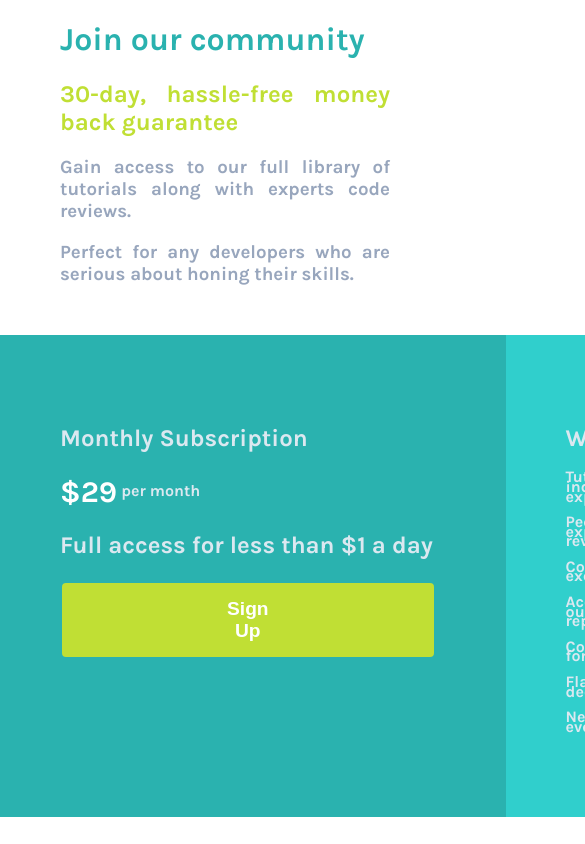
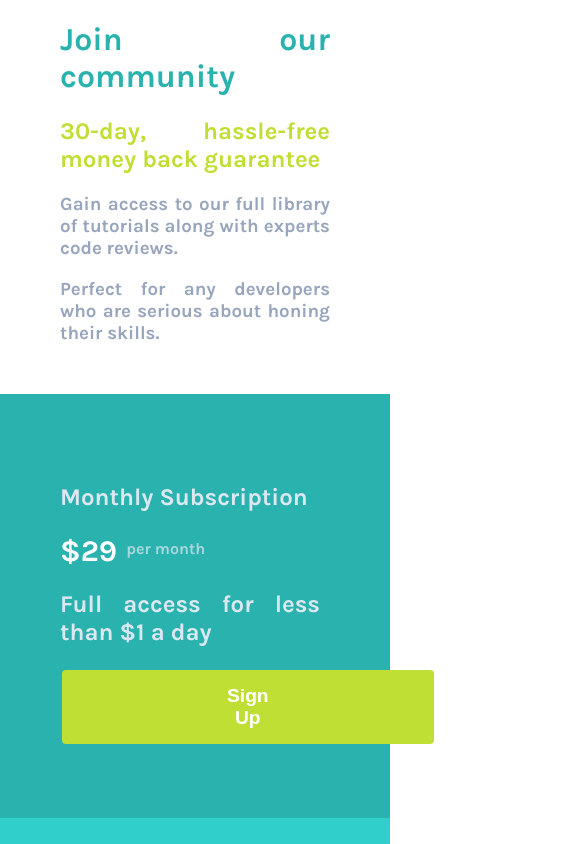
Before and after one commit to jantoy052003/bug-free-memory, a plain HTML site: page index.html in a window 390 px wide. Shown: the top 844 px of the page, 585 px wide, since content can reach past the window. Drawn offline with Linux system fonts and the light colour scheme.

Commit message:
Update style.css
responsive enough

```diff
--- a/style.css
+++ b/style.css
@@ -1,5 +1,11 @@
 body {
     margin: 0%;
+    /* width: 1440px; */
+
+    /* min-height: 100vh;
+    display: flex;
+    align-items: center;
+    justify-content: center; */
 }
 
 .mainContainer {
@@ -42,6 +48,7 @@ body {
 
 #price {
     font-size: 30px;
+    font-weight: 700;
     color: white;
 }
 
@@ -56,12 +63,13 @@ body {
     padding: 15px 165px;
     margin: 4px 2px;
     border-radius: 4px;
+    /* width: 100%; */
 }
 
 button:hover{
     cursor: pointer;
     opacity: 0.5;
-    /* transition: 0.7s; */
+    /* transition: 0.7s; */ /* this is optional*/
 }
 
 #title {
@@ -78,4 +86,42 @@ p {
 
 #month {
     vertical-align:super;
+    margin-left: 5px;
+    opacity: 0.7;
 }
+
+/* TODO make this responsive*/
+@media (max-width: 600px) {
+
+    .topContainer {
+        font-family: 'Karla';
+        font-weight: 400;
+        color: hsl(218, 22%, 67%);
+        display: block;
+        flex: 10%;
+        text-align: justify;
+        padding-left: 60px;
+        margin-bottom: 50px;
+        padding-right: 60px;
+    }
+
+    .mainContainer {
+        display: block;
+        color: white;
+
+    }
+
+    .container2, .container3 {
+        font-family: 'Karla', sans-serif;
+        font-size: 16px;
+        font-weight: 700;
+        color: hsl(204, 43%, 90%);
+        display: block;
+        flex: 50%;
+        text-align: justify;
+        padding: 70px;
+        padding-left: 60px;
+        padding-bottom: 70px;
+        margin: 0%;
+    }
+}
```
